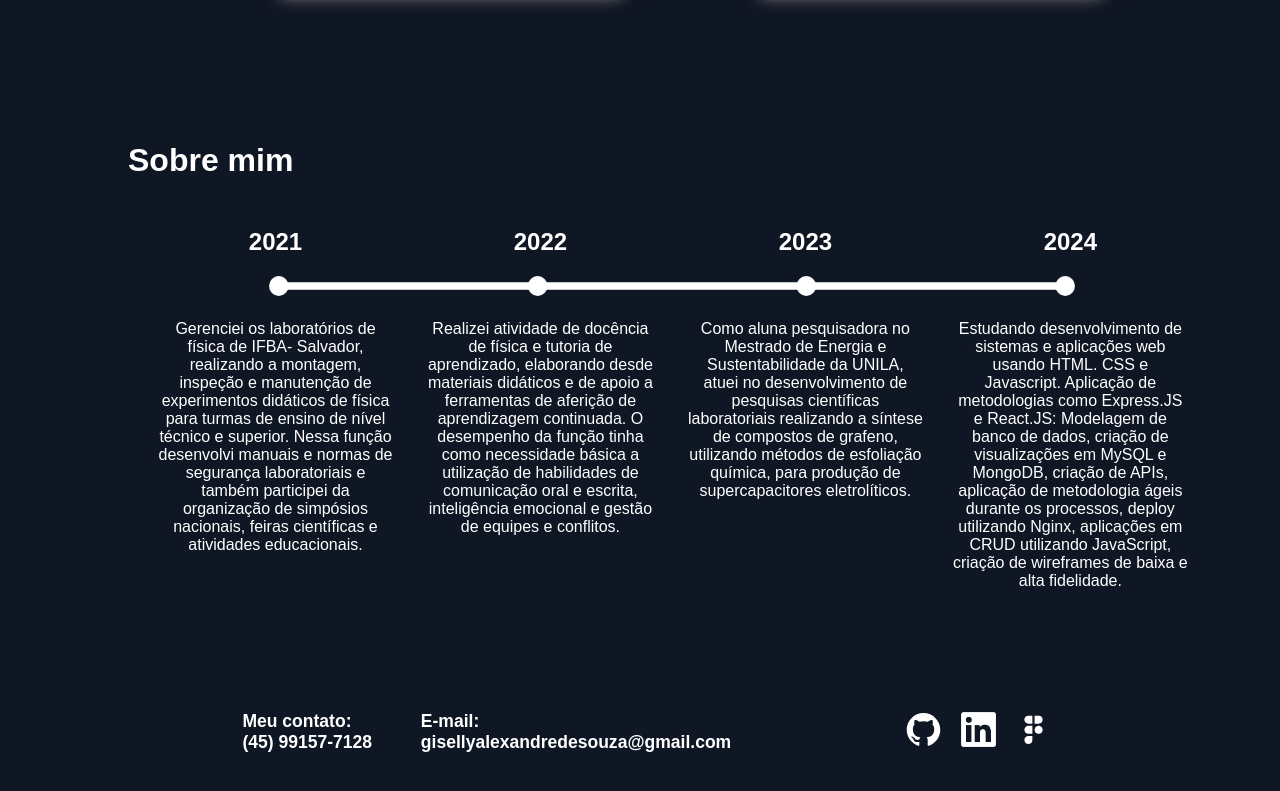
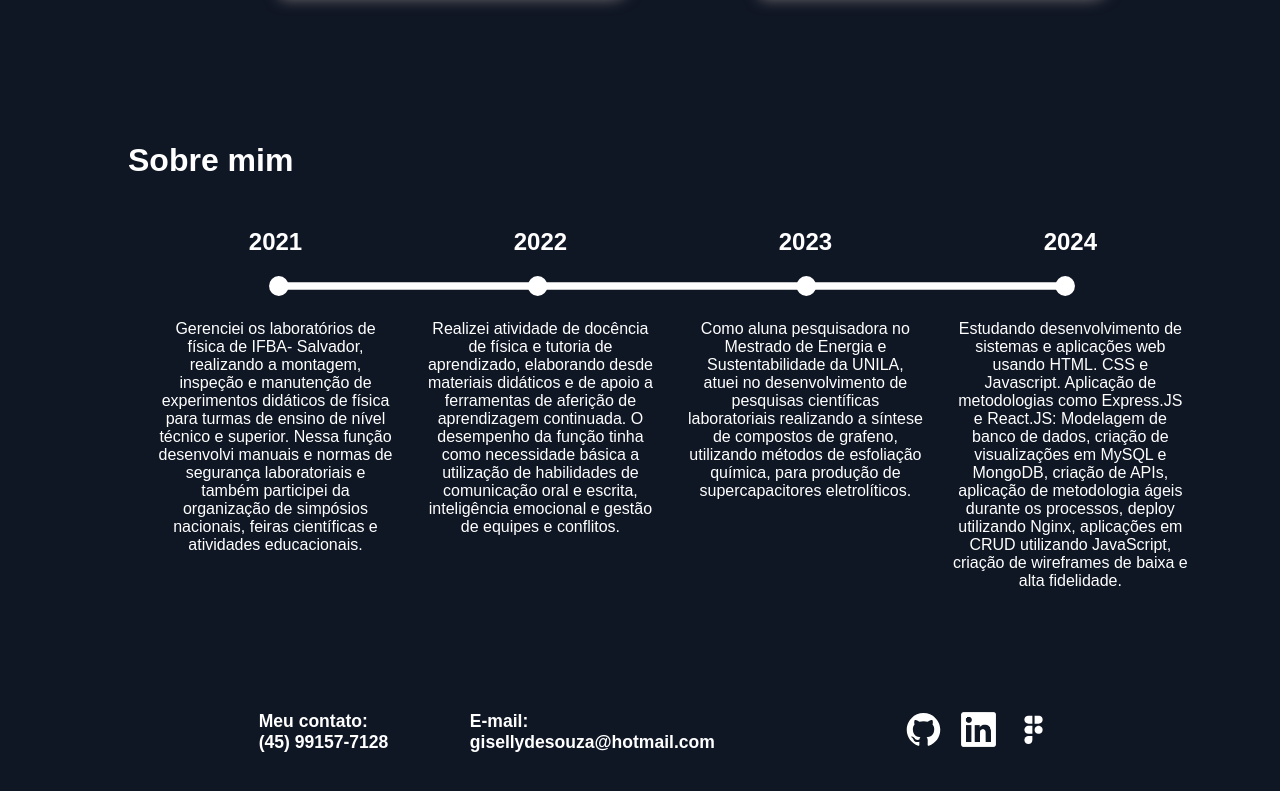
Before and after one commit to GisellySouza/Portifolio, a React (Vite) app: page / in a window 1280 px wide. Shown: the part 1570-2361 px from the top of the page. Built offline with nearby package versions, Linux system fonts and the light colour scheme.

Commit message:
Atualização de dados

```diff
--- a/src/App.tsx
+++ b/src/App.tsx
@@ -194,7 +194,7 @@ function App() {
             </div>
             <div>
             <h3>E-mail:</h3>
-            <h3>gisellyalexandredesouza@gmail.com</h3>
+            <h3>gisellydesouza@hotmail.com</h3>
             </div>
         </div>
         <div className="contactIcons">
```
